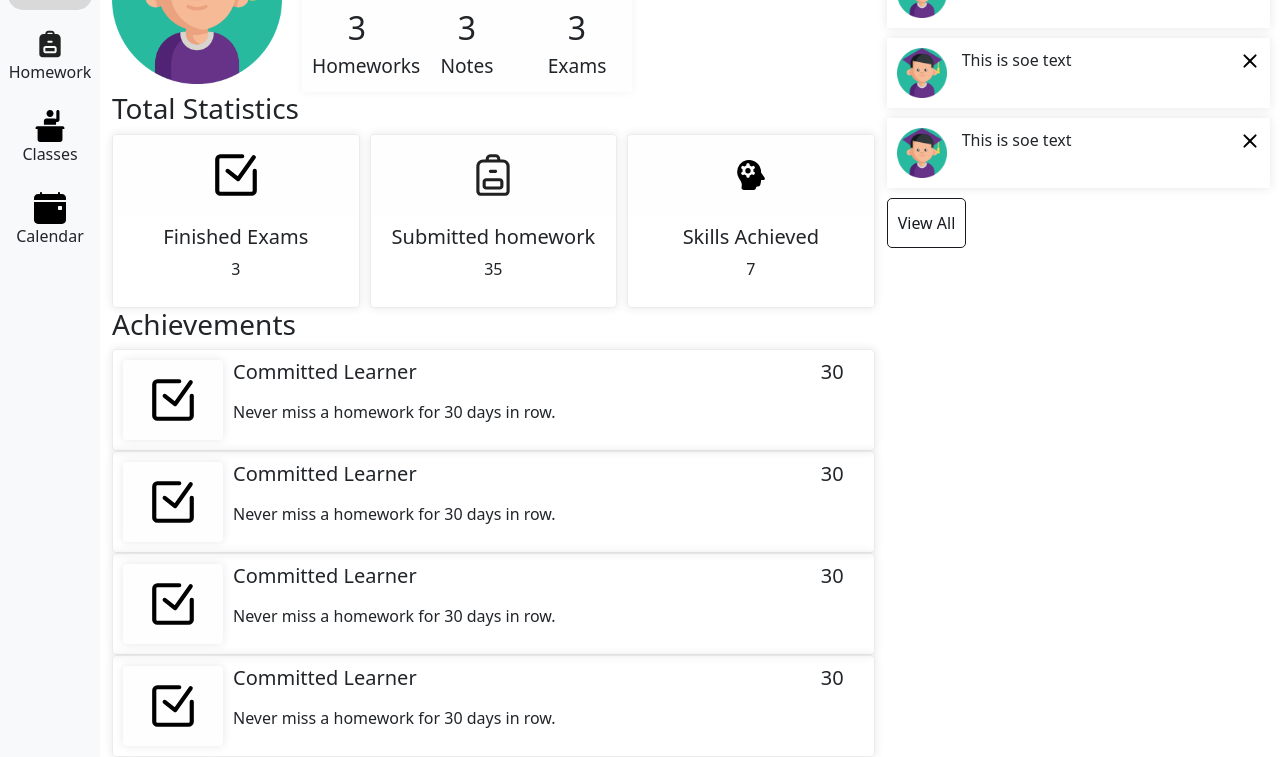
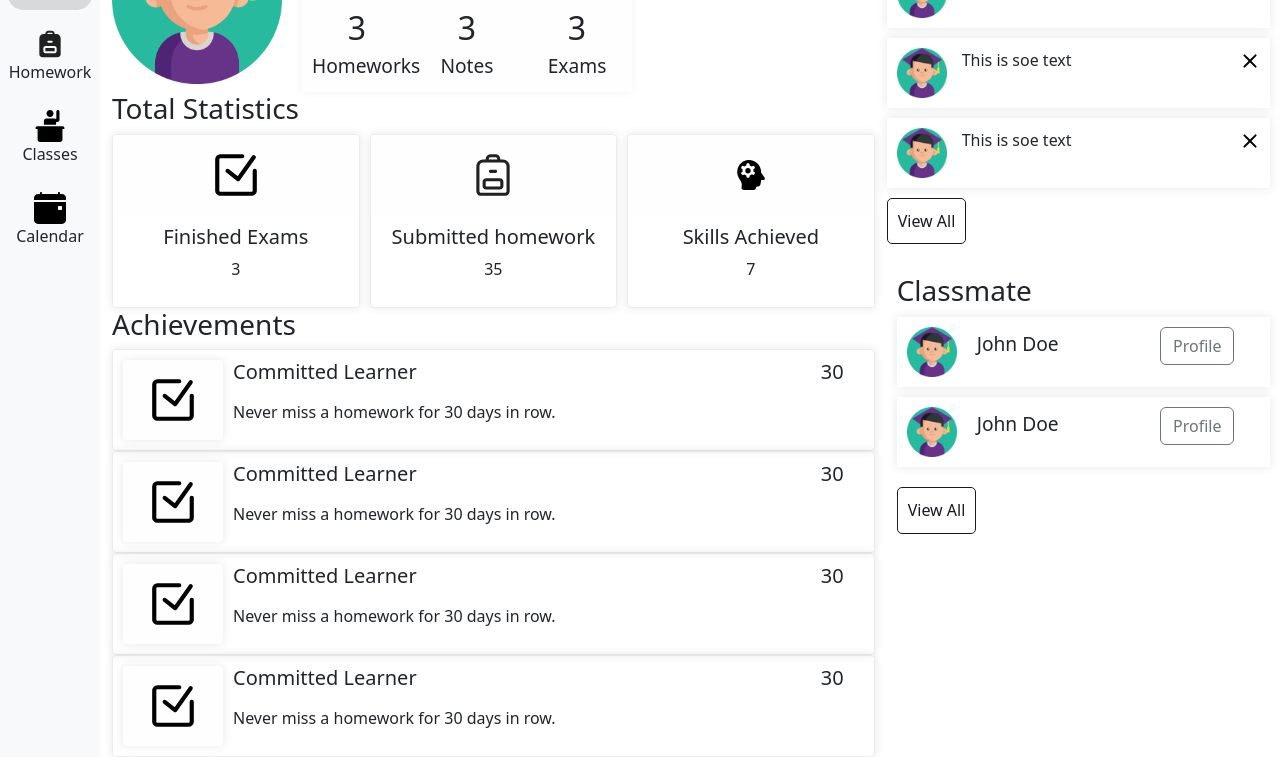
Before and after one commit to ymankh/master, a plain HTML site: page student_home.html in a window 1280 px wide. Shown: the part 142-899 px from the top of the page. Drawn offline with Linux system fonts and the light colour scheme.

Commit message:
compleat the classmates section in the student page

```diff
--- a/assets/css/student_home.css
+++ b/assets/css/student_home.css
@@ -178,24 +178,25 @@ aside a.nav-link.active:hover {
   width: 20px;
 }
 
-.view-more-button {
+.view-all-button {
   background-color: #ffffff00;
   color: #171a1f;
   padding: 10px;
   border-radius: 5px;
   margin-top: 10px;
   transition: background-color 0.25s ease;
-  height: 50px;
+  height: 46.2px;
   text-decoration: none;
   border: solid 1px #171a1f;
   display: inline-block;
+  width: fit-content;
 }
-.view-more-button:hover {
+.view-all-button:hover {
   background-color: #171a1f;
   color: #fff;
 }
 
-.view-more-button:focus{
+.view-all-button:focus {
   background-color: #171a1faa;
   color: #fff;
   box-shadow: 0px 0px 10px #171a1fff;
@@ -206,3 +207,36 @@ aside a.nav-link.active:hover {
    color: #171a1f;
 
 } */
+
+.classmates-section {
+  margin-top: 20px;
+  padding: 10px;
+}
+.classmate-items {
+  margin-top: 10px;
+  display: flex;
+  flex-direction: column;
+  gap: 10px;
+  /* box-shadow: 0px 0px 3px rgba(0, 0, 0, 0.1); */
+}
+.classmate-item {
+  display: grid;
+  padding: 10px;
+  box-shadow: 0px 0px 10px rgba(0, 0, 0, 0.1);
+  grid-template-columns: 70px auto 100px;
+  .classmate-img {
+    width: 50px;
+    overflow: hidden;
+    img {
+      width: 50px;
+    }
+  }
+  .classmate-name {
+    align-content: center;
+    p {
+      font-size: 1.2rem;
+      width: fit-content;
+    }
+  }
+
+}
--- a/student_home.html
+++ b/student_home.html
@@ -303,8 +303,31 @@
                 </div>
                 <!-- <div class="teacher-notification-details">This is the note details for this particular note</div> -->
               </div>
-
-              <button class="view-more-button">View All</button>
+              <a class="view-all-button">View All</a>
+            </div>
+            <div class="classmates-section">
+              <h3>Classmate</h3>
+              <div class="classmate-items">
+                <div class="classmate-item">
+                  <div class="classmate-img">
+                    <img src="assets/imgs/student.png" alt="student" />
+                  </div>
+                  <div class="classmate-name"><p>John Doe</p></div>
+                  <div class="show-profile-button">
+                    <a class="btn-outline-secondary btn">Profile</a>
+                  </div>
+                </div>
+                <div class="classmate-item">
+                  <div class="classmate-img">
+                    <img src="assets/imgs/student.png" alt="student" />
+                  </div>
+                  <div class="classmate-name"><p>John Doe</p></div>
+                  <div class="show-profile-button">
+                    <a class="btn-outline-secondary btn">Profile</a>
+                  </div>
+                </div>
+                <a class="view-all-button">View All</a>
+              </div>
             </div>
           </div>
         </div>
```
